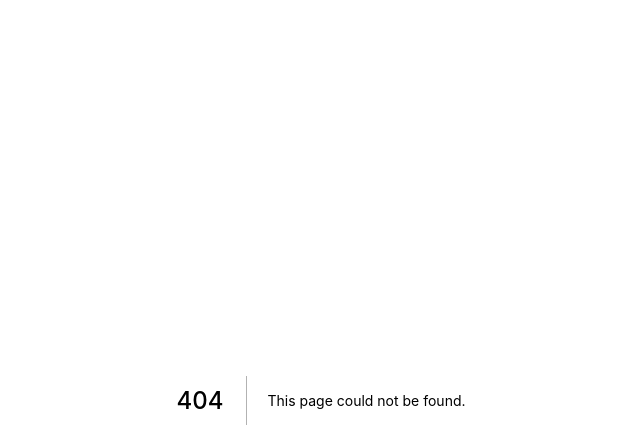
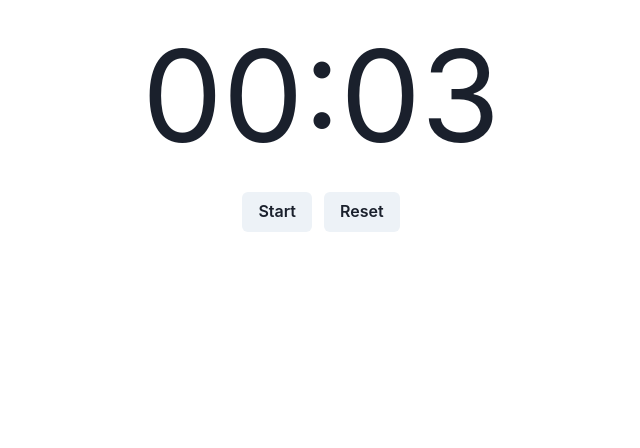
Before and after one commit to sehaku/pomodoro_nextjs, a Next.js app: page /components/CountdownTimer in a window 1280 px wide. Before the commit this address had no page. Shown: the top 448 px of the page, without its empty margins (319-959 px from the left). Built offline with nearby package versions, Linux system fonts and the light colour scheme.

Commit message:
[Add] Use react-countdown for timer.

```diff
--- a/package.json
+++ b/package.json
@@ -14,6 +14,7 @@
     "next": "11.1.2",
     "next-pwa": "^5.4.0",
     "react": "17.0.2",
+    "react-countdown": "^2.3.2",
     "react-countdown-clock": "^2.8.1",
     "react-dom": "17.0.2",
     "react-dropzone": "^11.4.2",
--- /dev/null
+++ b/pages/components/CountdownTimer.tsx
@@ -0,0 +1,84 @@
+import React, { Component } from "react";
+import { Text } from "@chakra-ui/react";
+import { Button, ButtonGroup } from "@chakra-ui/react";
+import { Flex } from "@chakra-ui/react";
+import Countdown, {
+  CountdownApi,
+  CountdownRenderProps,
+  zeroPad,
+} from "react-countdown";
+type Props = {
+  duration: number;
+  handleEnd: () => void;
+  handleSetIsPlay: (v: boolean) => void;
+  isPlay: boolean;
+  isPomodoro: boolean;
+};
+export default class CountdownTimer extends Component<Props, {}> {
+  countdownApi: CountdownApi | null = null;
+  state = { date: Date.now() + 10000 };
+  handleStartClick = (): void => {
+    console.log("start");
+    this.countdownApi && this.countdownApi.start();
+    this.props.handleSetIsPlay(true);
+  };
+
+  handlePauseClick = (): void => {
+    console.log("pause");
+    this.countdownApi && this.countdownApi.pause();
+    this.props.handleSetIsPlay(false);
+  };
+
+  handleResetClick = (): void => {
+    console.log("reset");
+    this.setState({ date: Date.now() + this.props.duration });
+    this.props.handleSetIsPlay(true);
+  };
+
+  setRef = (countdown: Countdown | null): void => {
+    if (countdown) {
+      this.countdownApi = countdown.getApi();
+    }
+  };
+
+  handleEnd = (): void => {
+    this.props.handleEnd();
+    this.setState({ date: Date.now() + this.props.duration });
+  };
+  renderer = (render: CountdownRenderProps) => {
+    return (
+      <Text fontSize="9xl">
+        {zeroPad(render.minutes, 2)}:{zeroPad(render.seconds, 2)}
+      </Text>
+    );
+  };
+  render() {
+    return (
+      <Flex alignItems="center" direction="column">
+        <Countdown
+          key={this.state.date}
+          ref={this.setRef}
+          date={this.state.date}
+          autoStart={true}
+          onComplete={this.handleEnd}
+          renderer={this.renderer}
+        />
+        <ButtonGroup spacing="3">
+          <Button
+            display={this.props.isPlay ? "none" : ""}
+            onClick={this.handleStartClick}
+          >
+            Start
+          </Button>
+          <Button
+            display={this.props.isPlay ? "" : "none"}
+            onClick={this.handlePauseClick}
+          >
+            Pause
+          </Button>
+          <Button onClick={this.handleResetClick}>Reset</Button>
+        </ButtonGroup>
+      </Flex>
+    );
+  }
+}
--- a/pages/index.tsx
+++ b/pages/index.tsx
@@ -1,10 +1,11 @@
 import type { NextPage } from "next";
 import { Heading, IconButton, useColorMode, Flex } from "@chakra-ui/react";
 import { MoonIcon, SunIcon } from "@chakra-ui/icons";
-
+import { CountdownCircleTimer } from "react-countdown-circle-timer";
 import Header from "./components/Header";
 import Settings from "./components/Settings";
 import Timer from "./components/Timer";
+
 const Home: NextPage = () => {
   const { colorMode, toggleColorMode } = useColorMode();
 
```
Also changed, not shown: 1 other file (tests, documents, lock files or other folders).
